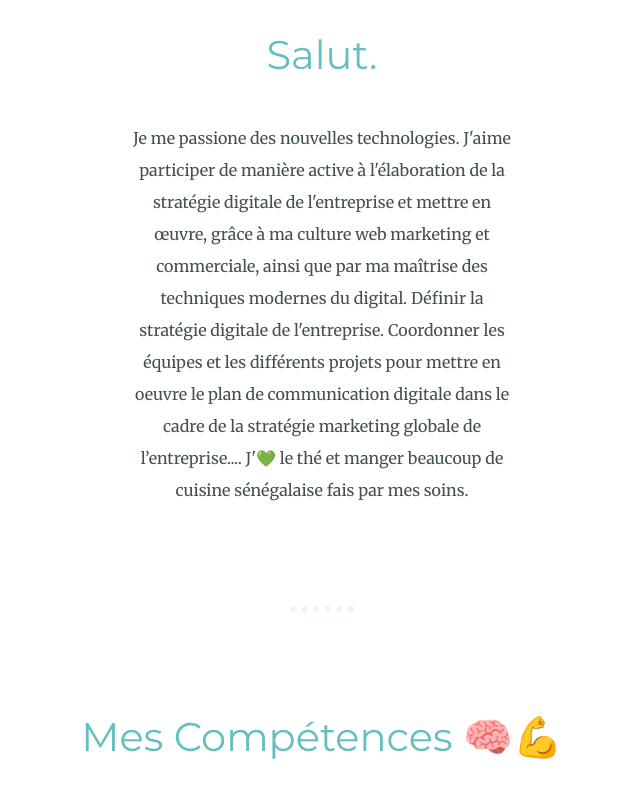
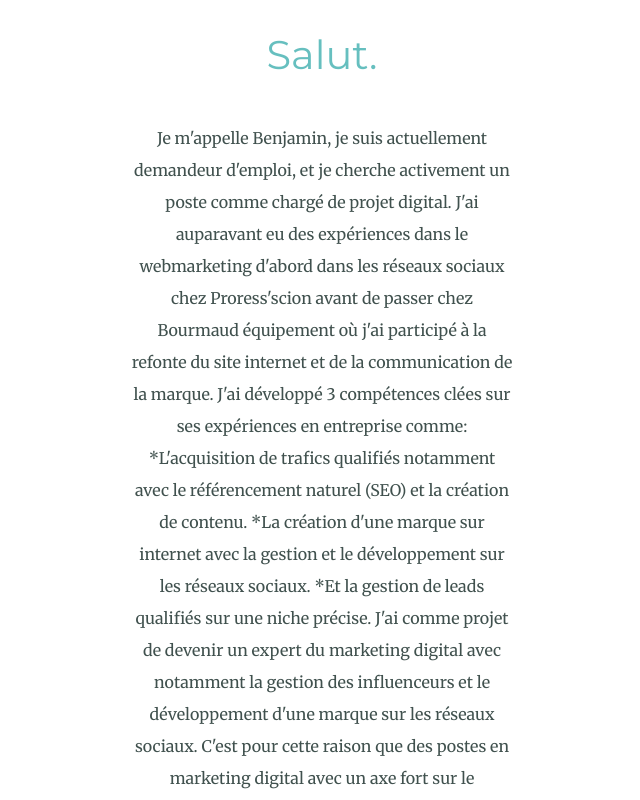
Before and after one commit to Dymendl20/Violon-d-Ingres, a plain HTML site: page index.html in a window 1280 px wide. Shown: the part 1040-1840 px from the top of the page, without its empty margins (318-958 px from the left). Drawn offline with Linux system fonts and the light colour scheme.

Commit message:
Update index.html

```diff
--- a/index.html
+++ b/index.html
@@ -21,10 +21,21 @@
       <div class="profile">
         <img src="lionjuda.jpg" alt="lion-of-judah">
         <h2>Salut.</h2>
-        <p class="intro">Je me passione des nouvelles technologies. J'aime participer de manière active à l'élaboration de la stratégie digitale de l'entreprise et mettre en œuvre, grâce à ma culture web marketing et commerciale, ainsi que par ma maîtrise des techniques modernes du digital.
-          Définir la stratégie digitale de l'entreprise.
-          Coordonner les équipes et les différents projets pour mettre en oeuvre le plan de communication digitale dans le cadre de la stratégie marketing globale de l’entreprise....
-          J'💚 le thé et manger beaucoup de cuisine sénégalaise fais par mes soins.</p>
+        <p class="intro">
+          Je m'appelle Benjamin, je suis actuellement demandeur d'emploi, et je cherche activement un poste comme chargé de projet digital.
+
+          J'ai auparavant eu des expériences dans le webmarketing d'abord dans les réseaux sociaux chez Proress'scion avant de passer chez Bourmaud équipement où j'ai participé à la refonte du site internet et de la communication de la marque.
+          J'ai développé 3 compétences clées sur ses expériences en entreprise comme:
+          *L'acquisition de trafics qualifiés notamment avec le référencement naturel (SEO) et la création de contenu.
+          *La création d'une marque sur internet avec la gestion et le développement sur les réseaux sociaux.
+          *Et la gestion de leads qualifiés sur une niche précise.
+
+          J'ai comme projet de devenir un expert du marketing digital avec notamment la gestion des influenceurs et le développement d'une marque sur les réseaux sociaux.
+          C'est pour cette raison que des postes en marketing digital avec un axe fort sur le développement d'une marque sur les réseaux sociaux m'intéresse plus particulièrement.
+
+          Je souhaite évoluer dans un environnement favorisant mon développement professionnel dans le cadre d’une collaboration durable. Dans une entreprise qui sait me reconnaitre et m'accompagner dans mon parcours professionnel.
+
+          J'💚 le thé et manger beaucoup de cuisine sénégalaise fait par mes soins.</p>
       </div>
       <hr>
       <div class="skills">
```
